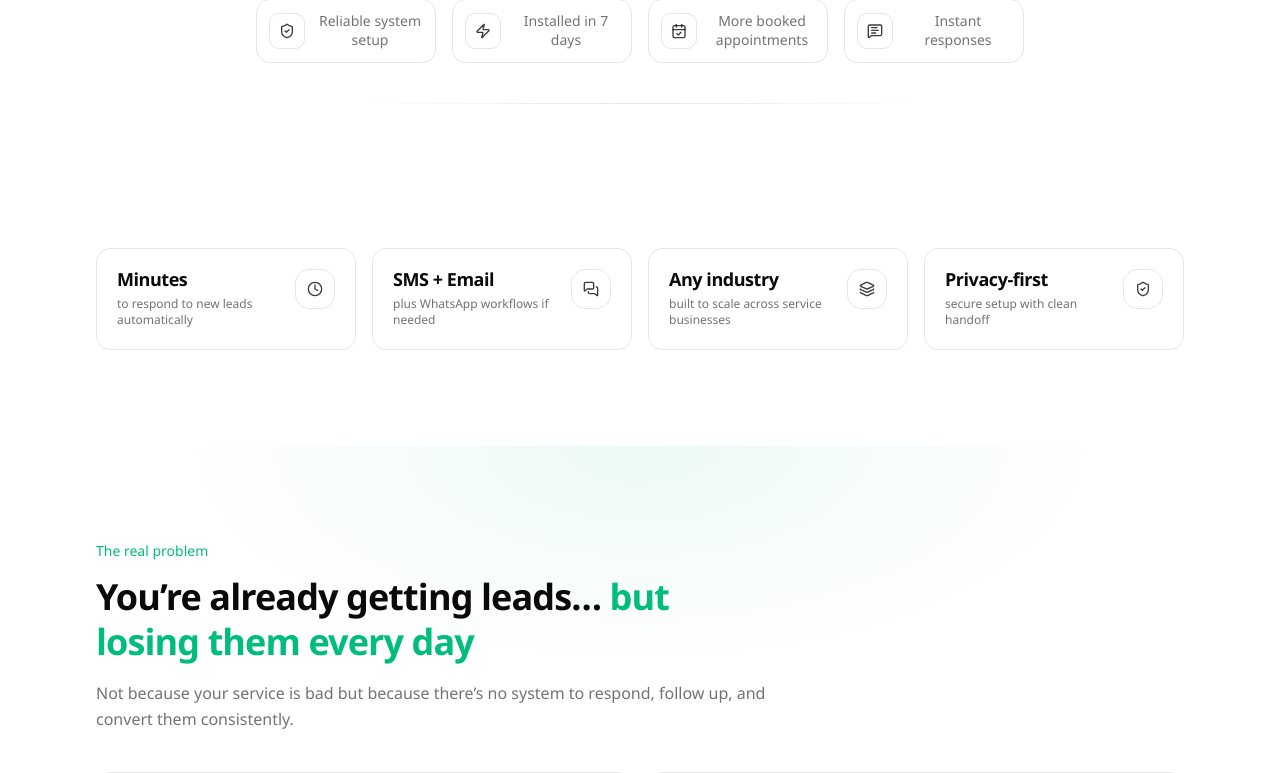
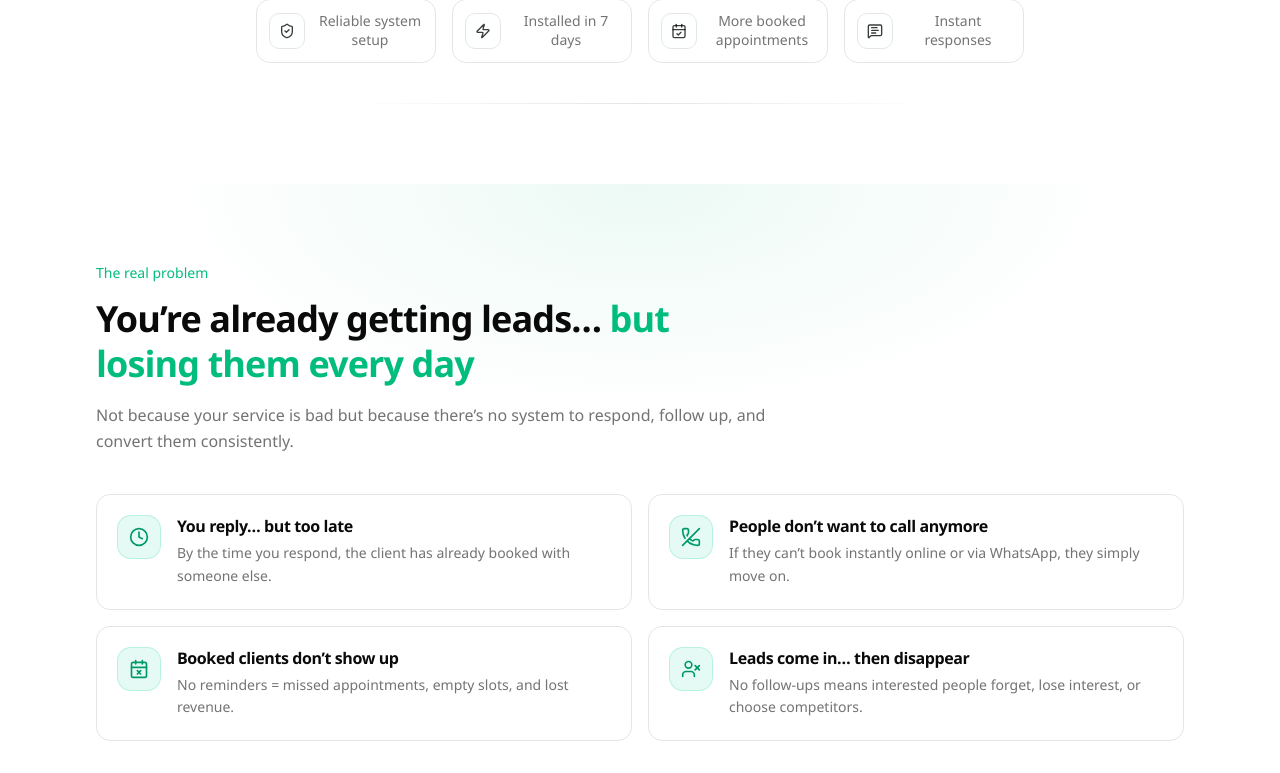
Before and after one commit to sab-eeh/Growth-Systems, a Next.js app: page / in a window 1280 px wide. Shown: the part 693-1466 px from the top of the page. Built offline with nearby package versions, Linux system fonts and the light colour scheme.

Commit message:
few components updated

```diff
--- a/src/app/page.js
+++ b/src/app/page.js
@@ -17,7 +17,7 @@ export default function Home() {
   return (
     <>
       <Hero />
-      <Stats />
+      {/* <Stats /> */}
       <Problems />
       <Solution />
       <Integrations />
--- a/src/components/layout/Section.jsx
+++ b/src/components/layout/Section.jsx
@@ -2,7 +2,7 @@ export default function Section({ id, children, className = "" }) {
   return (
     <section
       id={id}
-      className={`mx-auto max-w-6xl px-4 py-2 sm:px-6 sm:py-24 ${className}`}
+      className={`mx-auto max-w-6xl px-4 py-2 sm:px-6 sm:py-10 ${className}`}
     >
       {children}
     </section>
```
